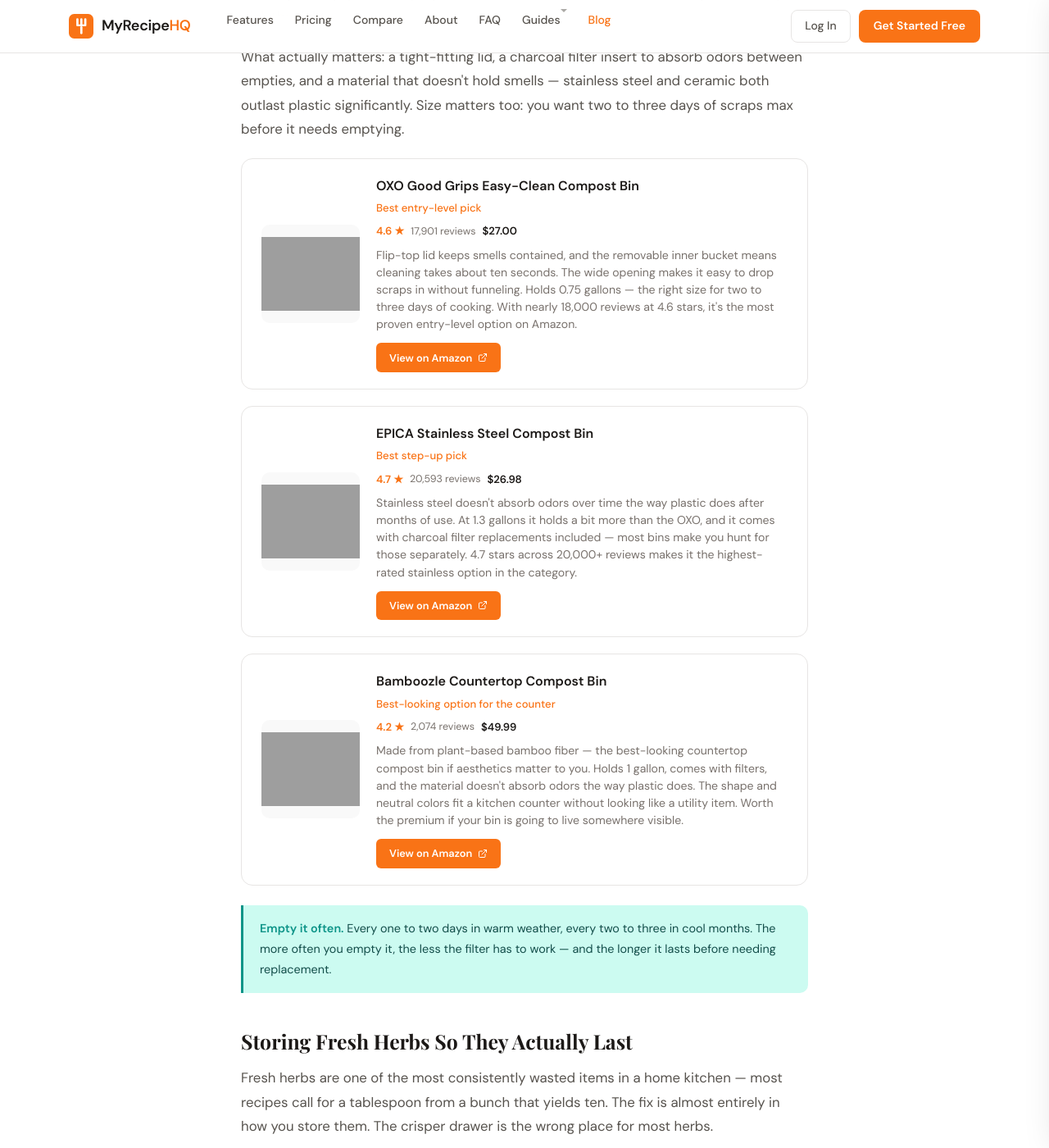
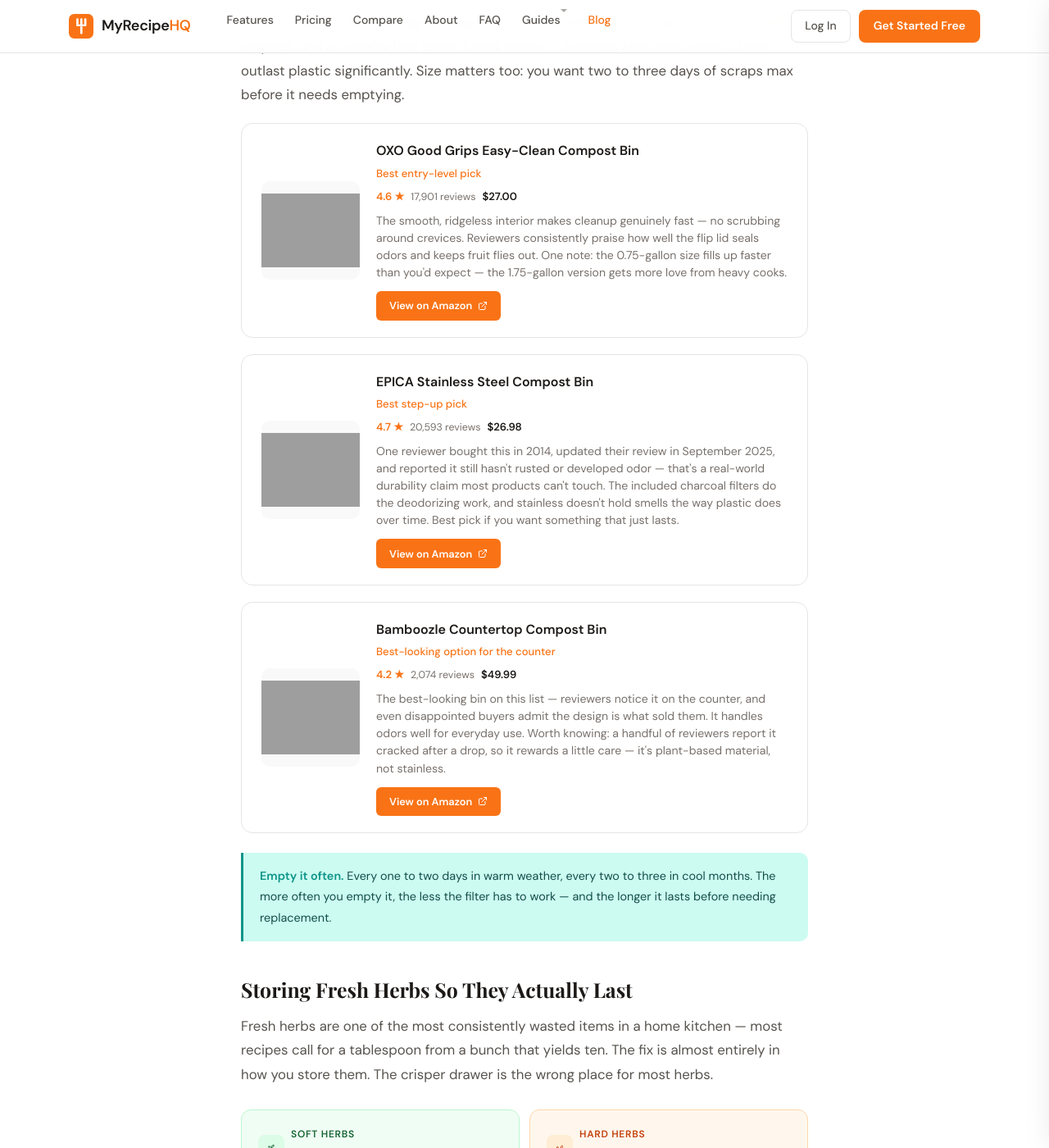
Before and after one commit to bgerlach463/recipehq-site, a Jekyll site: the page built from _posts/2026-04-11-kitchen-waste-storage.html, in a window 1280 px wide and 1400 px high, scrolled down 2562 px. Shown: the whole window at 82% size. Built offline with Jekyll 4.4.1, drawn with Linux system fonts in a browser that asks for light colours; some of the changed text lies outside the part shown; grey boxes are pictures that could not be loaded.

Commit message:
Update product descriptions with review-sourced copy
Co-Authored-By: Claude Opus 4.6 (1M context) <noreply@anthropic.com>

```diff
--- a/_posts/2026-04-11-kitchen-waste-storage.html
+++ b/_posts/2026-04-11-kitchen-waste-storage.html
@@ -394,7 +394,7 @@ schema_extra: |
         <span style="font-size:0.78rem; color:var(--muted);">101 reviews</span>
         <span style="font-size:0.82rem; font-weight:600; color:var(--charcoal);">$66.35</span>
       </div>
-      <div class="product-desc">Stand upright in the freezer, seal airtight, and go straight from freezer to boiling water when it's stock time. Food-grade silicone doesn't absorb odors like plastic does over time, and these last for years. The 6-pack means you'll always have one clean and ready — useful across the kitchen well beyond the scrap bag.</div>
+      <div class="product-desc">A versatile kitchen workhorse — reviewers use them for snacks, produce, and leftovers alike. The silicone seals tight and cleans up easily, dishwasher included. Pricey upfront, but the math works if you actually use all six.</div>
       <a href="https://www.amazon.com/dp/B0CZ53BQV1?tag=myrecipehq-20" target="_blank" rel="nofollow sponsored" class="product-link">
         View on Amazon
         <svg viewBox="0 0 24 24" fill="none"><path d="M18 13v6a2 2 0 01-2 2H5a2 2 0 01-2-2V8a2 2 0 012-2h6M15 3h6v6M10 14L21 3" stroke="white" stroke-width="2" stroke-linecap="round" stroke-linejoin="round"/></svg>
@@ -419,7 +419,7 @@ schema_extra: |
         <span style="font-size:0.78rem; color:var(--muted);">17,901 reviews</span>
         <span style="font-size:0.82rem; font-weight:600; color:var(--charcoal);">$27.00</span>
       </div>
-      <div class="product-desc">Flip-top lid keeps smells contained, and the removable inner bucket means cleaning takes about ten seconds. The wide opening makes it easy to drop scraps in without funneling. Holds 0.75 gallons — the right size for two to three days of cooking. With nearly 18,000 reviews at 4.6 stars, it's the most proven entry-level option on Amazon.</div>
+      <div class="product-desc">The smooth, ridgeless interior makes cleanup genuinely fast — no scrubbing around crevices. Reviewers consistently praise how well the flip lid seals odors and keeps fruit flies out. One note: the 0.75-gallon size fills up faster than you'd expect — the 1.75-gallon version gets more love from heavy cooks.</div>
       <a href="https://www.amazon.com/dp/B083FLCBFF?tag=myrecipehq-20" target="_blank" rel="nofollow sponsored" class="product-link">
         View on Amazon
         <svg viewBox="0 0 24 24" fill="none"><path d="M18 13v6a2 2 0 01-2 2H5a2 2 0 01-2-2V8a2 2 0 012-2h6M15 3h6v6M10 14L21 3" stroke="white" stroke-width="2" stroke-linecap="round" stroke-linejoin="round"/></svg>
@@ -438,7 +438,7 @@ schema_extra: |
         <span style="font-size:0.78rem; color:var(--muted);">20,593 reviews</span>
         <span style="font-size:0.82rem; font-weight:600; color:var(--charcoal);">$26.98</span>
       </div>
-      <div class="product-desc">Stainless steel doesn't absorb odors over time the way plastic does after months of use. At 1.3 gallons it holds a bit more than the OXO, and it comes with charcoal filter replacements included — most bins make you hunt for those separately. 4.7 stars across 20,000+ reviews makes it the highest-rated stainless option in the category.</div>
+      <div class="product-desc">One reviewer bought this in 2014, updated their review in September 2025, and reported it still hasn't rusted or developed odor — that's a real-world durability claim most products can't touch. The included charcoal filters do the deodorizing work, and stainless doesn't hold smells the way plastic does over time. Best pick if you want something that just lasts.</div>
       <a href="https://www.amazon.com/dp/B00AMNCYNQ?tag=myrecipehq-20" target="_blank" rel="nofollow sponsored" class="product-link">
         View on Amazon
         <svg viewBox="0 0 24 24" fill="none"><path d="M18 13v6a2 2 0 01-2 2H5a2 2 0 01-2-2V8a2 2 0 012-2h6M15 3h6v6M10 14L21 3" stroke="white" stroke-width="2" stroke-linecap="round" stroke-linejoin="round"/></svg>
@@ -457,7 +457,7 @@ schema_extra: |
         <span style="font-size:0.78rem; color:var(--muted);">2,074 reviews</span>
         <span style="font-size:0.82rem; font-weight:600; color:var(--charcoal);">$49.99</span>
       </div>
-      <div class="product-desc">Made from plant-based bamboo fiber — the best-looking countertop compost bin if aesthetics matter to you. Holds 1 gallon, comes with filters, and the material doesn't absorb odors the way plastic does. The shape and neutral colors fit a kitchen counter without looking like a utility item. Worth the premium if your bin is going to live somewhere visible.</div>
+      <div class="product-desc">The best-looking bin on this list — reviewers notice it on the counter, and even disappointed buyers admit the design is what sold them. It handles odors well for everyday use. Worth knowing: a handful of reviewers report it cracked after a drop, so it rewards a little care — it's plant-based material, not stainless.</div>
       <a href="https://www.amazon.com/dp/B0D7QX8KWF?tag=myrecipehq-20" target="_blank" rel="nofollow sponsored" class="product-link">
         View on Amazon
         <svg viewBox="0 0 24 24" fill="none"><path d="M18 13v6a2 2 0 01-2 2H5a2 2 0 01-2-2V8a2 2 0 012-2h6M15 3h6v6M10 14L21 3" stroke="white" stroke-width="2" stroke-linecap="round" stroke-linejoin="round"/></svg>
@@ -577,7 +577,7 @@ schema_extra: |
         <span style="font-size:0.78rem; color:var(--muted);">2,446 reviews</span>
         <span style="font-size:0.82rem; font-weight:600; color:var(--charcoal);">$19.99</span>
       </div>
-      <div class="product-desc">Absorbs the ethylene gas produce emits as it ripens — the gas that accelerates spoilage in everything stored nearby. Not magic, but they genuinely extend fridge produce life with zero effort after setup. This 1-year supply includes 8 packets of activated carbon formula. Replace every three months.</div>
+      <div class="product-desc">Reviewers report noticeably less spoilage — one noted it works past the labeled change-by date, which isn't something most products can say. Drop one in your fridge drawer and mostly forget about it. A few reviewers flag the refill packets as fiddly to open the first time, but that's a one-time learning curve.</div>
       <a href="https://www.amazon.com/dp/B01JGW9P30?tag=myrecipehq-20" target="_blank" rel="nofollow sponsored" class="product-link">
         View on Amazon
         <svg viewBox="0 0 24 24" fill="none"><path d="M18 13v6a2 2 0 01-2 2H5a2 2 0 01-2-2V8a2 2 0 012-2h6M15 3h6v6M10 14L21 3" stroke="white" stroke-width="2" stroke-linecap="round" stroke-linejoin="round"/></svg>
```
